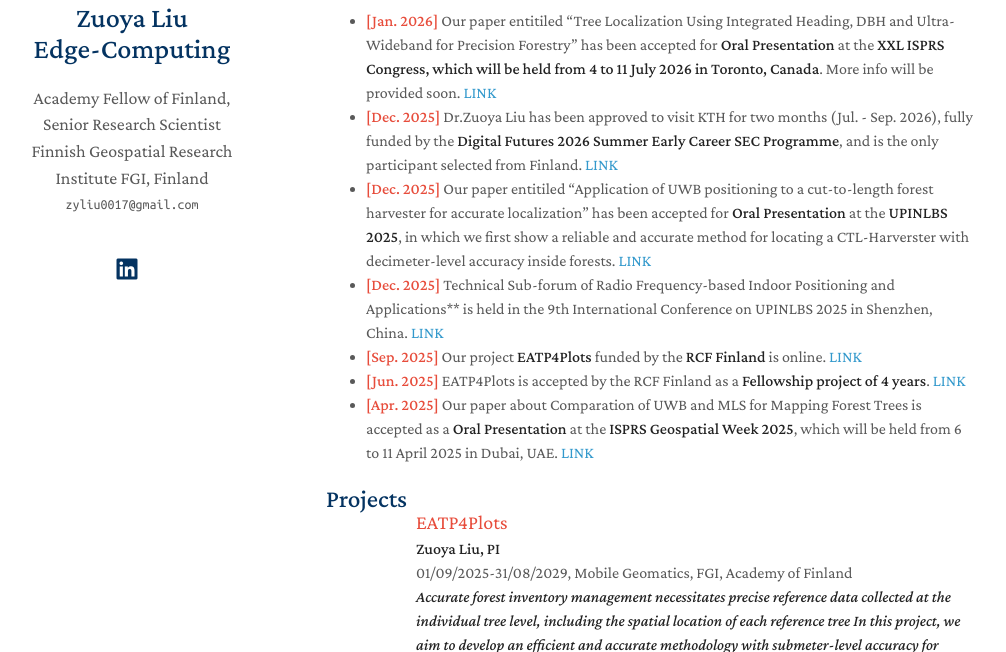
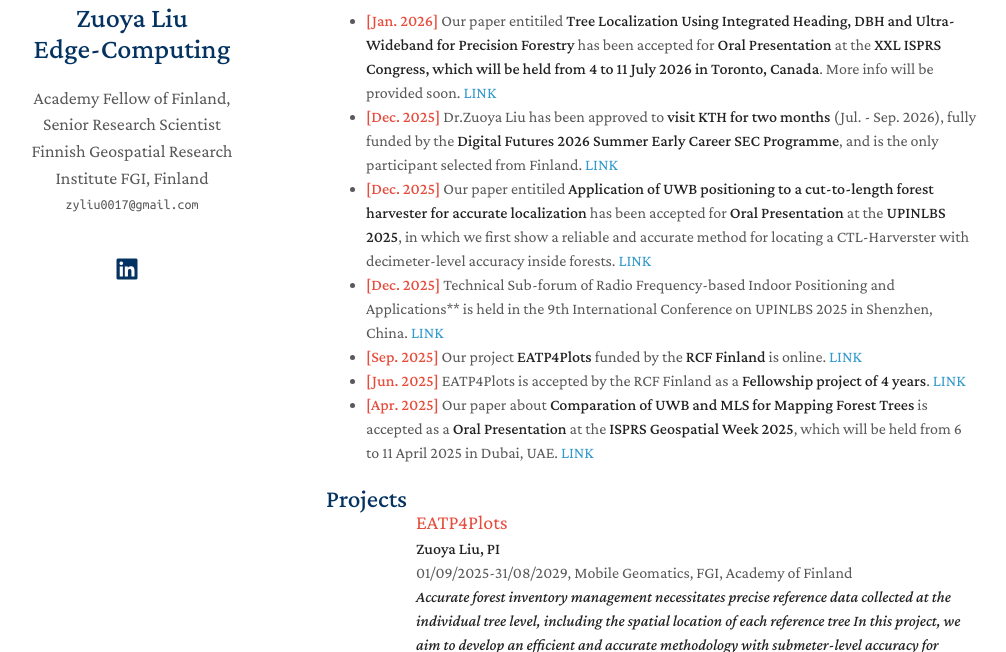
Before and after one commit to zyliu0017/zyliu0017.github.io, a Jekyll site: the page built from index.md, in a window 1280 px wide and 900 px high, scrolled down 222 px, cut to the strip 248-900 px from the top of the window. Shown: the whole strip, without its empty margins (144-1150 px from the left). Built offline with Jekyll 4.4.1, drawn with Linux system fonts in a browser that asks for light colours; a style sheet for code colours, icons or effects is not loaded.

Commit message:
update News

```diff
--- a/index.md
+++ b/index.md
@@ -21,11 +21,11 @@ I have also more than six years of experience in the industry, acting as a **HW*
 
 
 ## Latest News
-- <strong><span style="color:#e74d3c">[Jan. 2026]</span></strong> Our paper entitiled "Tree Localization Using Integrated Heading, DBH and Ultra-Wideband for Precision Forestry" has been accepted for **Oral Presentation** at the **XXL ISPRS Congress, which will be held from 4 to 11 July 2026 in Toronto, Canada**. More info will be provided soon.
+- <strong><span style="color:#e74d3c">[Jan. 2026]</span></strong> Our paper entitiled **Tree Localization Using Integrated Heading, DBH and Ultra-Wideband for Precision Forestry** has been accepted for **Oral Presentation** at the **XXL ISPRS Congress, which will be held from 4 to 11 July 2026 in Toronto, Canada**. More info will be provided soon.
 <a href="https://www.isprs2026toronto.com/" target="_blank" rel="noopener">LINK</a>
-- <strong><span style="color:#e74d3c">[Dec. 2025]</span></strong> Dr.Zuoya Liu has been approved to visit KTH for two months (Jul. - Sep. 2026), fully funded by the **Digital Futures 2026 Summer Early Career SEC Programme**, and is the only participant selected from Finland.
+- <strong><span style="color:#e74d3c">[Dec. 2025]</span></strong> Dr.Zuoya Liu has been approved to **visit KTH for two months** (Jul. - Sep. 2026), fully funded by the **Digital Futures 2026 Summer Early Career SEC Programme**, and is the only participant selected from Finland.
 <a href="https://www.digitalfutures.kth.se/call/digital-futures-2026-summer-early-career-programme-sec-programme/" target="_blank" rel="noopener">LINK</a>
-- <strong><span style="color:#e74d3c">[Dec. 2025]</span></strong> Our paper entitiled "Application of UWB positioning to a cut-to-length forest harvester for accurate localization" has been accepted for **Oral Presentation** at the **UPINLBS 2025**, in which we first show a reliable and accurate method for locating a CTL-Harverster with decimeter-level accuracy inside forests.
+- <strong><span style="color:#e74d3c">[Dec. 2025]</span></strong> Our paper entitiled **Application of UWB positioning to a cut-to-length forest harvester for accurate localization** has been accepted for **Oral Presentation** at the **UPINLBS 2025**, in which we first show a reliable and accurate method for locating a CTL-Harverster with decimeter-level accuracy inside forests.
 <a href="https://upinlbs2025.ubinp.com/technical" target="_blank" rel="noopener">LINK</a>
 - <strong><span style="color:#e74d3c">[Dec. 2025]</span></strong> Technical Sub-forum of Radio Frequency-based Indoor Positioning and Applications** is held in the 9th International Conference on UPINLBS 2025 in Shenzhen, China.
 <a href="https://upinlbs2025.ubinp.com/technical" target="_blank" rel="noopener">LINK</a>
@@ -33,7 +33,7 @@ I have also more than six years of experience in the industry, acting as a **HW*
 <a href="https://www.maanmittauslaitos.fi/en/research/eatp4plots" target="_blank" rel="noopener">LINK</a>
 - <strong><span style="color:#e74d3c">[Jun. 2025]</span></strong> EATP4Plots is accepted by the RCF Finland as a **Fellowship project of 4 years**.
 <a href="https://research.fi/en/results/funding/83040" target="_blank" rel="noopener">LINK</a>
-- <strong><span style="color:#e74d3c">[Apr. 2025]</span></strong> Our paper about Comparation of UWB and MLS for Mapping Forest Trees is accepted as a **Oral Presentation** at the **ISPRS Geospatial Week 2025**, which will be held from 6 to 11 April 2025 in Dubai, UAE.
+- <strong><span style="color:#e74d3c">[Apr. 2025]</span></strong> Our paper about **Comparation of UWB and MLS for Mapping Forest Trees** is accepted as a **Oral Presentation** at the **ISPRS Geospatial Week 2025**, which will be held from 6 to 11 April 2025 in Dubai, UAE.
 <a href="https://isprs-annals.copernicus.org/articles/X-G-2025/551/2025/isprs-annals-X-G-2025-551-2025.html" target="_blank" rel="noopener">LINK</a>
 
 {% include_relative _includes/projects.md %}
```
